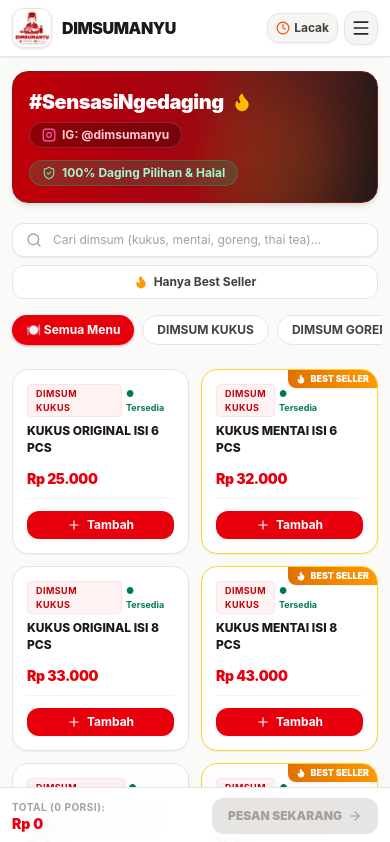
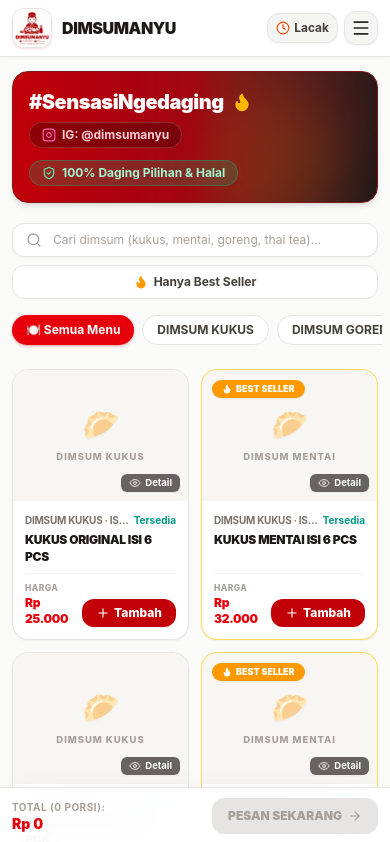
Before and after one commit to dimsumanyu/Order-Dimsumanyu, a React (Vite) app: page / in a window 390 px wide. Shown: the top 842 px of the page. Built offline with nearby package versions, Linux system fonts and the light colour scheme; no server answers.

Commit message:
feat: enhance menu card UI
- Add detail modal functionality to MenuCard
- Implement category-based visual icons and helpers
- Add logic to extract and display portion info (pcs/isi)
- Include new icons for improved user interaction

```diff
--- a/src/components/MenuCard.tsx
+++ b/src/components/MenuCard.tsx
@@ -1,5 +1,5 @@
-import React from 'react';
-import { Plus, Minus, Flame } from 'lucide-react';
+import React, { useState } from 'react';
+import { Plus, Minus, Flame, Eye, X, Check } from 'lucide-react';
 import { MenuItem } from '../types';
 import { formatRupiah } from '../utils/whatsapp';
 
@@ -9,83 +9,251 @@
   onUpdateQty: (delta: number) => void;
 }
 
+// Helper to determine appropriate dimsum visual icon
+function getCategoryVisual(kategori: string, nama: string) {
+  const text = `${kategori} ${nama}`.toLowerCase();
+  if (text.includes('mentai')) return { emoji: '🥟', subtitle: 'DIMSUM MENTAI', badge: '🔥' };
+  if (text.includes('goreng')) return { emoji: '🥟', subtitle: 'DIMSUM GORENG', badge: 'Crispy' };
+  if (text.includes('frozen')) return { emoji: '🥟', subtitle: 'FROZEN PACK', badge: '❄️' };
+  if (text.includes('minum') || text.includes('tea') || text.includes('es')) return { emoji: '🥤', subtitle: 'MINUMAN', badge: 'Segar' };
+  if (text.includes('paket')) return { emoji: '🍱', subtitle: 'PAKET HEMAT', badge: 'Combo' };
+  return { emoji: '🥟', subtitle: kategori.toUpperCase() || 'DIMSUM KUKUS', badge: '' };
+}
+
+// Extract portion info (e.g. "ISI 6 PCS" -> "Isi 6 pcs")
+function extractPortionText(nama: string): string {
+  const match = nama.match(/ISI\s+(\d+\s*(?:PCS|BIJI|POTONG)?)/i);
+  if (match) {
+    const val = match[1].toLowerCase().replace('pcs', 'pcs').trim();
+    return `Isi ${val}`;
+  }
+  const match2 = nama.match(/\((\d+\s*pcs)\)/i);
+  if (match2) {
+    return `Isi ${match2[1].toLowerCase()}`;
+  }
+  return '';
+}
+
 export const MenuCard: React.FC<MenuCardProps> = ({ item, quantity, onUpdateQty }) => {
+  const [showDetailModal, setShowDetailModal] = useState<boolean>(false);
   const isAvailable = item.status === 'TERSEDIA';
-
-  // Check if there is description in parentheses
-  const parenMatch = item.nama.match(/\((.*?)\)/);
-  const titleWithoutParen = parenMatch ? item.nama.replace(/\(.*?\)/, '').trim() : item.nama;
-  const subText = parenMatch ? `(${parenMatch[1]})` : item.keterangan !== 'BEST SELLER' ? item.keterangan : '';
+  const visual = getCategoryVisual(item.kategori, item.nama);
+  const portionText = extractPortionText(item.nama);
 
   return (
+    <>
+      {/* 📦 CARD BLOCK MODEL BLOK2 SESUAI CONTOH GAMBAR */}
       <div
-      className={`group bg-white rounded-2xl border transition-all duration-200 flex flex-col justify-between relative overflow-hidden p-3.5 ${
+        className={`group bg-white rounded-2xl sm:rounded-3xl border transition-all duration-200 flex flex-col justify-between relative overflow-hidden shadow-xs hover:shadow-md ${
           item.isBestSeller
-          ? 'border-amber-300 shadow-xs hover:border-amber-400 hover:shadow-md'
-          : 'border-stone-200 shadow-xs hover:border-stone-300 hover:shadow-sm'
-      } ${!isAvailable ? 'opacity-60 bg-stone-50' : ''}`}
+            ? 'border-amber-300/80 hover:border-amber-400'
+            : 'border-stone-200 hover:border-stone-300'
+        } ${!isAvailable ? 'opacity-65 bg-stone-50' : ''}`}
       >
-      {/* Best Seller Ribbon */}
+        {/* 1. KOTAK ILUSTRASI MENU (Top Block) */}
+        <div className="relative bg-[#f8f6f2] aspect-4/3 w-full rounded-t-2xl sm:rounded-t-3xl flex flex-col items-center justify-center p-3 select-none border-b border-stone-100 overflow-hidden">
+          {/* Badge Best Seller (Kiri Atas) */}
           {item.isBestSeller && (
-        <div className="absolute top-0 right-0 bg-gradient-to-l from-amber-500 to-amber-600 text-white text-[9px] font-black px-2 py-0.5 rounded-bl-lg shadow-xs flex items-center gap-1 z-10">
-          <Flame className="w-2.5 h-2.5 fill-white" />
+            <div className="absolute top-2.5 left-2.5 bg-amber-500 text-white text-[9px] sm:text-[10px] font-black px-2.5 py-0.5 rounded-full shadow-xs flex items-center gap-1 z-10">
+              <Flame className="w-2.5 h-2.5 fill-white text-white shrink-0" />
               <span>BEST SELLER</span>
             </div>
           )}
 
-      {/* Main Content */}
-      <div className="space-y-1.5">
-        <div className="flex items-center justify-between gap-1">
-          <span className="text-[9px] font-bold text-red-700 bg-red-50 px-2 py-0.5 rounded uppercase tracking-wider border border-red-100">
-            {item.kategori}
+          {/* Dumpling Icon & Subtitle di Tengah Kotak */}
+          <div className="flex flex-col items-center justify-center transition-transform group-hover:scale-105 duration-200">
+            <span className="text-3xl sm:text-4xl filter drop-shadow-xs select-none">
+              {visual.emoji}
             </span>
-          <span
-            className={`text-[9px] font-bold ${
-              isAvailable ? 'text-emerald-700' : 'text-stone-400'
-            } ${item.isBestSeller ? 'mr-16' : ''}`}
-          >
-            {isAvailable ? '● Tersedia' : '✕ Habis'}
+            <span className="text-[9.5px] sm:text-[10px] font-extrabold uppercase tracking-widest text-stone-400 mt-2 text-center">
+              {visual.subtitle}
             </span>
           </div>
 
-        <div>
-          <h3 className="font-extrabold text-stone-900 text-xs sm:text-sm leading-snug group-hover:text-red-700 transition">
-            {titleWithoutParen}
-          </h3>
-          {subText && (
-            <p className="text-[10px] text-stone-500 mt-0.5 leading-tight italic">
-              {subText}
-            </p>
-          )}
+          {/* Tombol Detail (Kanan Bawah Kotak Gambar) */}
+          <button
+            type="button"
+            onClick={(e) => {
+              e.stopPropagation();
+              setShowDetailModal(true);
+            }}
+            className="absolute bottom-2 right-2 bg-stone-800/70 hover:bg-stone-900 text-white text-[9.5px] font-bold px-2 py-0.5 rounded-md flex items-center gap-1 backdrop-blur-xs transition cursor-pointer shadow-xs active:scale-95"
+            title="Lihat Detail Menu"
+          >
+            <Eye className="w-3 h-3 text-stone-200" />
+            <span>Detail</span>
+          </button>
         </div>
 
-        <div className="pt-1">
-          <span className="text-red-600 font-black text-sm tracking-tight">
-            {formatRupiah(item.harga)}
+        {/* 2. BODY KARTU (Bawah Kotak) */}
+        <div className="p-3 sm:p-3.5 flex flex-col justify-between flex-1 gap-2">
+          <div className="space-y-1">
+            {/* Baris Kategori / Isi Porsi & Status Tersedia */}
+            <div className="flex items-center justify-between gap-1 text-[10px] sm:text-[10.5px]">
+              <span className="font-bold text-stone-500 uppercase tracking-tight truncate">
+                {item.kategori} {portionText ? `· ${portionText}` : ''}
+              </span>
+              <span
+                className={`font-bold shrink-0 ${
+                  isAvailable ? 'text-teal-600' : 'text-stone-400'
+                }`}
+              >
+                {isAvailable ? 'Tersedia' : 'Habis'}
               </span>
             </div>
+
+            {/* Nama Menu Utama (Huruf Tebal) */}
+            <h3 className="font-black text-stone-900 text-xs sm:text-[13px] leading-snug uppercase tracking-tight group-hover:text-red-700 transition line-clamp-2">
+              {item.nama}
+            </h3>
+
+            {/* Catatan: Keterangan deskripsi panjang ditiadakan sesuai permintaan user:
+                "gk usah pake keterangan dimsum padat dll model blok2 nya" */}
           </div>
 
-      {/* Action / Counter */}
-      <div className="pt-3 mt-2 border-t border-stone-100 flex items-center justify-between">
+          {/* 3. FOOTER: HARGA & TOMBOL TAMBAH */}
+          <div className="pt-2 border-t border-stone-100 flex items-end justify-between gap-2 mt-auto">
+            <div>
+              <p className="text-[8.5px] font-extrabold uppercase tracking-wider text-stone-400">
+                HARGA
+              </p>
+              <p className="text-red-600 font-black text-xs sm:text-sm tracking-tight">
+                {formatRupiah(item.harga)}
+              </p>
+            </div>
+
+            <div className="shrink-0">
               {!isAvailable ? (
-          <span className="text-[11px] font-bold text-stone-400 italic py-1 block w-full text-center">
-            Stok Habis
+                <span className="inline-block bg-stone-100 text-stone-400 text-[10.5px] font-bold px-3 py-1.5 rounded-xl border border-stone-200">
+                  Habis
                 </span>
               ) : quantity === 0 ? (
                 <button
+                  type="button"
                   onClick={() => onUpdateQty(1)}
-            className="w-full bg-red-600 hover:bg-red-700 active:scale-98 text-white py-1.5 px-3 rounded-xl text-xs font-bold transition flex items-center justify-center gap-1.5 shadow-xs cursor-pointer"
+                  className="bg-red-700 hover:bg-red-800 active:scale-95 text-white font-extrabold text-xs px-3.5 py-1.5 rounded-xl transition flex items-center gap-1 shadow-xs cursor-pointer"
                 >
                   <Plus className="w-3.5 h-3.5" />
                   <span>Tambah</span>
                 </button>
               ) : (
-          <div className="flex items-center justify-between w-full bg-stone-100 rounded-xl p-1 border border-stone-200">
+                <div className="flex items-center gap-1 bg-stone-100 border border-stone-200 rounded-xl p-0.5">
                   <button
+                    type="button"
                     onClick={() => onUpdateQty(-1)}
-              className="w-7 h-7 rounded-lg bg-white hover:bg-stone-50 text-stone-800 shadow-xs flex items-center justify-center font-bold text-xs transition active:scale-90 cursor-pointer"
+                    className="w-6 h-6 rounded-lg bg-white text-stone-800 hover:bg-stone-50 shadow-xs flex items-center justify-center font-bold text-xs transition active:scale-90 cursor-pointer"
                     title="Kurang 1"
+                  >
+                    <Minus className="w-3 h-3" />
+                  </button>
+                  <span className="font-black text-xs px-1.5 text-stone-900 min-w-[18px] text-center">
+                    {quantity}
+                  </span>
+                  <button
+                    type="button"
+                    onClick={() => onUpdateQty(1)}
+                    className="w-6 h-6 rounded-lg bg-red-600 text-white hover:bg-red-700 shadow-xs flex items-center justify-center font-bold text-xs transition active:scale-90 cursor-pointer"
+                    title="Tambah 1"
+                  >
+                    <Plus className="w-3 h-3" />
+                  </button>
+                </div>
+              )}
+            </div>
+          </div>
+        </div>
+      </div>
+
+      {/* 🔍 MODAL DETAIL MENU (Ketika tombol Detail diklik) */}
+      {showDetailModal && (
+        <div className="fixed inset-0 z-50 bg-stone-900/60 backdrop-blur-xs flex items-center justify-center p-4 animate-in fade-in duration-150">
+          <div className="bg-white rounded-3xl max-w-sm w-full overflow-hidden shadow-2xl border border-stone-200 animate-in zoom-in-95 duration-150">
+            {/* Header Box Gambar */}
+            <div className="relative bg-[#f8f6f2] p-6 flex flex-col items-center justify-center text-center border-b border-stone-100">
+              <button
+                type="button"
+                onClick={() => setShowDetailModal(false)}
+                className="absolute top-3 right-3 w-8 h-8 rounded-full bg-white/80 hover:bg-white text-stone-500 hover:text-stone-900 flex items-center justify-center shadow-xs transition cursor-pointer"
+              >
+                <X className="w-4 h-4" />
+              </button>
+
+              {item.isBestSeller && (
+                <span className="bg-amber-500 text-white text-[10px] font-black px-3 py-0.5 rounded-full shadow-xs flex items-center gap-1 mb-2">
+                  <Flame className="w-3 h-3 fill-white text-white" />
+                  <span>BEST SELLER DIMSUMANYU</span>
+                </span>
+              )}
+
+              <span className="text-5xl my-2 filter drop-shadow-sm select-none">
+                {visual.emoji}
+              </span>
+              <span className="text-xs font-extrabold uppercase tracking-widest text-stone-400">
+                {item.kategori}
+              </span>
+            </div>
+
+            {/* Konten Detail */}
+            <div className="p-5 space-y-4">
+              <div>
+                <h4 className="font-black text-stone-900 text-base leading-snug">
+                  {item.nama}
+                </h4>
+                <div className="flex items-center gap-2 mt-1">
+                  <span
+                    className={`text-xs font-bold ${
+                      isAvailable ? 'text-teal-600' : 'text-stone-400'
+                    }`}
+                  >
+                    ● {isAvailable ? 'Stok Tersedia' : 'Stok Habis'}
+                  </span>
+                  {portionText && (
+                    <span className="text-xs text-stone-400 font-medium">
+                      • {portionText}
+                    </span>
+                  )}
+                </div>
+              </div>
+
+              {item.keterangan && item.keterangan !== 'BEST SELLER' && (
+                <div className="bg-stone-50 p-3 rounded-2xl border border-stone-100 text-xs text-stone-600 leading-relaxed">
+                  <p className="font-bold text-stone-800 text-[11px] mb-0.5">Catatan Menu:</p>
+                  <p>{item.keterangan}</p>
+                </div>
+              )}
+
+              <div className="flex items-center justify-between pt-2 border-t border-stone-100">
+                <div>
+                  <p className="text-[10px] font-extrabold uppercase text-stone-400">Harga</p>
+                  <p className="text-lg font-black text-red-600 tracking-tight">
+                    {formatRupiah(item.harga)}
+                  </p>
+                </div>
+
+                <div>
+                  {!isAvailable ? (
+                    <span className="bg-stone-100 text-stone-400 text-xs font-bold px-4 py-2 rounded-xl">
+                      Stok Habis
+                    </span>
+                  ) : quantity === 0 ? (
+                    <button
+                      type="button"
+                      onClick={() => {
+                        onUpdateQty(1);
+                        setShowDetailModal(false);
+                      }}
+                      className="bg-red-600 hover:bg-red-700 text-white font-extrabold text-xs px-4 py-2.5 rounded-xl shadow-xs transition flex items-center gap-1.5 cursor-pointer active:scale-95"
+                    >
+                      <Plus className="w-4 h-4" />
+                      <span>Tambah ke Keranjang</span>
+                    </button>
+                  ) : (
+                    <div className="flex items-center gap-2">
+                      <div className="flex items-center gap-1.5 bg-stone-100 border border-stone-200 rounded-xl p-1">
+                        <button
+                          type="button"
+                          onClick={() => onUpdateQty(-1)}
+                          className="w-7 h-7 rounded-lg bg-white text-stone-800 hover:bg-stone-50 shadow-xs flex items-center justify-center font-bold text-xs"
                         >
                           <Minus className="w-3.5 h-3.5" />
                         </button>
@@ -93,15 +261,28 @@
                           {quantity}
                         </span>
                         <button
+                          type="button"
                           onClick={() => onUpdateQty(1)}
-              className="w-7 h-7 rounded-lg bg-red-600 hover:bg-red-700 text-white shadow-xs flex items-center justify-center font-bold text-xs transition active:scale-90 cursor-pointer"
-              title="Tambah 1"
+                          className="w-7 h-7 rounded-lg bg-red-600 text-white hover:bg-red-700 shadow-xs flex items-center justify-center font-bold text-xs"
                         >
                           <Plus className="w-3.5 h-3.5" />
+                        </button>
+                      </div>
+                      <button
+                        type="button"
+                        onClick={() => setShowDetailModal(false)}
+                        className="bg-stone-900 hover:bg-stone-800 text-white font-bold text-xs px-3 py-2 rounded-xl"
+                      >
+                        Selesai
                       </button>
                     </div>
                   )}
                 </div>
               </div>
+            </div>
+          </div>
+        </div>
+      )}
+    </>
   );
 };
```
Also changed, not shown: public/assets/aistudio/image_ae18fed0.png (added). Lines whose indentation alone changed are shown as unchanged.
